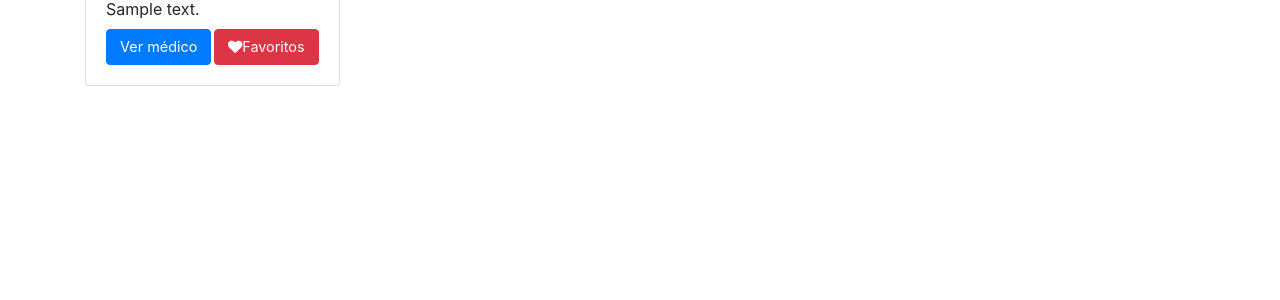
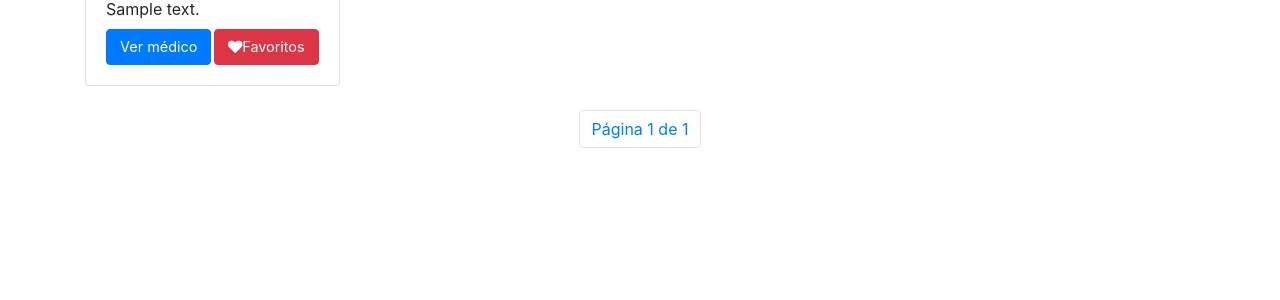
Before and after one commit to Rochabrunos/Django-de-A-a-Z, a Django app: template Cap. 02 - Primeiros Passos Com Django/medicSearch/templates/medic/medics.html in a window 1280 px wide. Shown: the part 441-741 px from the top of the page. Run offline with Django 5.2, Linux system fonts and the light colour scheme; the template is opened without the code that fills it: most values are stand-ins (such as "Sample title", 1, 10 or a date in 2020); grey boxes marked "Sample" are stand-in pictures; some libraries are stand-ins or nearby versions.

Commit message:
Capítulo 07: adição de paginação à página de medicos

```diff
--- a/Cap. 02 - Primeiros Passos Com Django/medicSearch/templates/medic/medics.html
+++ b/Cap. 02 - Primeiros Passos Com Django/medicSearch/templates/medic/medics.html
@@ -28,6 +28,21 @@
                 </div>
             {% endfor %}
         </div>
+        <div class="row">
+            <nav aria-label="Page navigation" class="navigation">
+                <ul class="pagination">
+                    {% if medics.has_previous %}
+                        <li class="page-item"><a class="page-link" href="?page=1{{ parameters }}">Primeiro</a></li>
+                        <li class="page-item"><a class="page-link" href="?page={{ medics.previous_page_number }}{{ parameters}}">Anterior</a></li>
+                    {% endif %}
+                <li class="page-item"><a class="page-link" href="#">Página {{ medics.number }} de {{ medics.paginator.num_pages }}</a></li>
+                {% if medics.has_next %}
+                <li class="page-item"><a class="page-link" href="?page={{ medics.next_page_number }}{{ parameters }}">Próximo</a></li>
+                <li class="page-item"><a class="page-link" href="?page={{ medics.paginator.num_pages}}{{ parameters }}">Último</a></li>
+                {% endif %}
+                </ul>
+            </nav>
+        </div>
     </div>
 </div>
 {% endblock %}
```
Also changed, not shown: Cap. 02 - Primeiros Passos Com Django/medicSearch/views/MedicView.py (+11 -1 lines).
